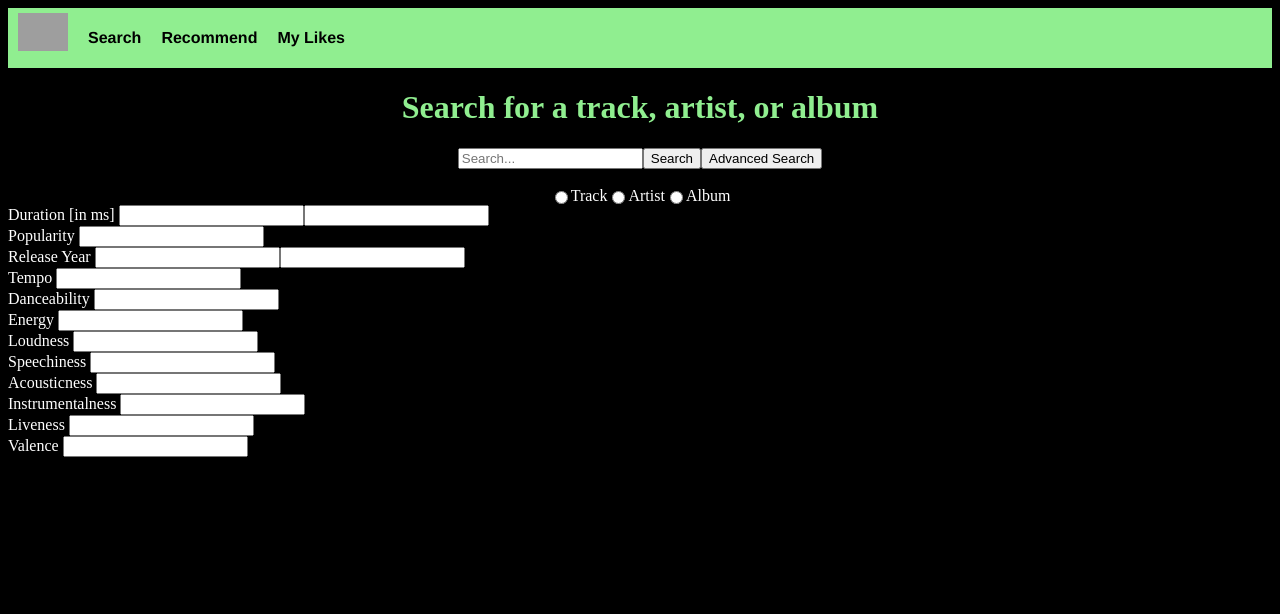
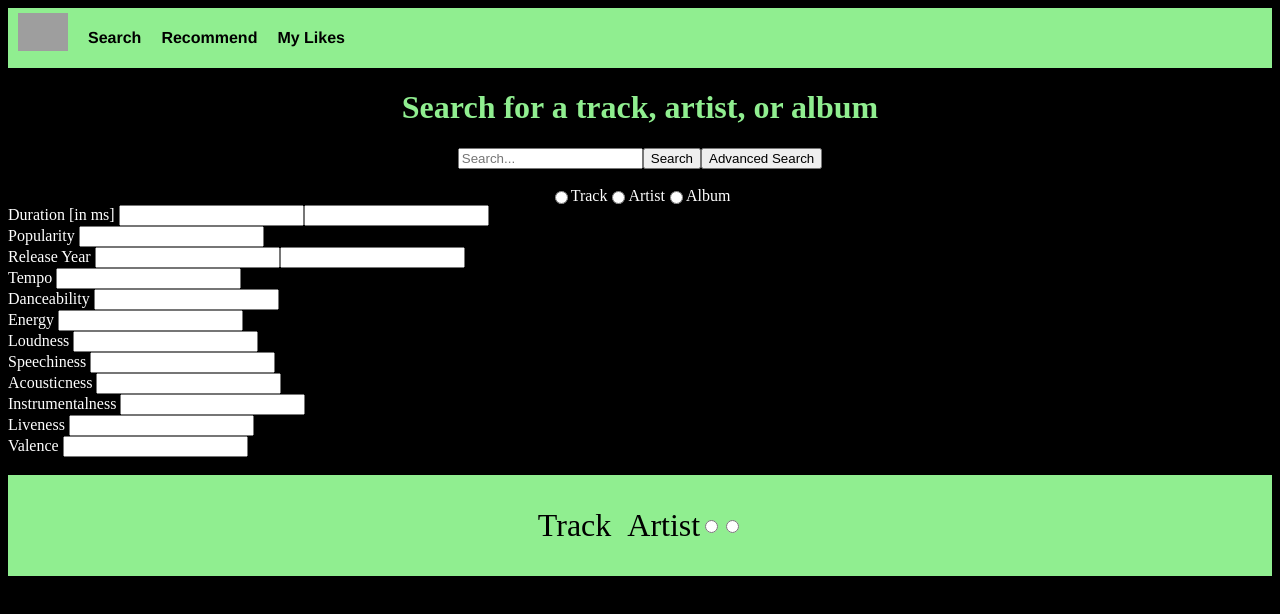
Before and after one commit to sumedhvaidy/rockify-front-end, a React (Create React App) app: page /search in a window 1280 px wide. Shown: the top 614 px of the page. Built offline with nearby package versions, Linux system fonts and the light colour scheme; grey boxes are pictures that could not be loaded.

Commit message:
Start of layout of list

```diff
--- a/src/index.css
+++ b/src/index.css
@@ -36,8 +36,10 @@ li {
   text-decoration: none;
 }
 
-.logout {
-  margin-left: auto;
+.list {
+  font-size:200%;
+  color: black;
+  background-color: lightgreen;
 }
 
 h1 {
@@ -48,4 +50,5 @@ h1 {
 .center {
   display: flex;
   justify-content: center;
+  align-items: center;
 }
--- a/src/pages/Recommend.jsx
+++ b/src/pages/Recommend.jsx
@@ -21,6 +21,7 @@ function Recommend() {
       <div class="center">
         <button> Recommend </button>
       </div>
+      <br/>
       <div class="center">
   	    <input type="radio" id="track" name="type" onClick = {(e) => {
           setType("track")
@@ -35,6 +36,16 @@ function Recommend() {
         }}/>
   	    <label for="Album"> Album </label>
       </div>
+      <br/>
+
+      <div class="list">
+        <div class="center">
+          <p> Track &nbsp;</p>
+          <p> Artist </p>
+          <input type="radio" id="like" name="preference"/>
+          <input type="radio" id="dislike" name="preference"/>
+        </div>
+      </div>
 
       {recommendList.map((val) => {
           return (
--- a/src/pages/Search.jsx
+++ b/src/pages/Search.jsx
@@ -127,6 +127,16 @@ function Search() {
         }}/>
         <br/>
       </div>
+      <br/>
+
+      <div class="list">
+        <div class="center">
+          <p> Track &nbsp;</p>
+          <p> Artist </p>
+          <input type="radio" id="like" name="preference"/>
+          <input type="radio" id="dislike" name="preference"/>
+        </div>
+      </div>
 
       {searchList.map((val) => {
           return (
```
